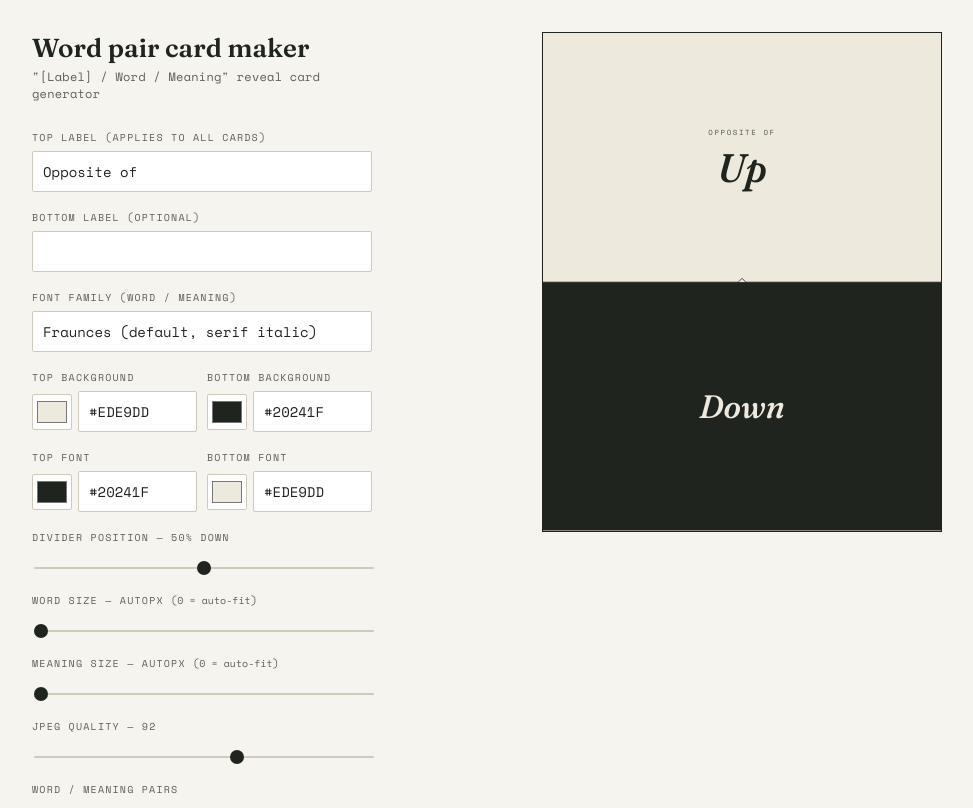
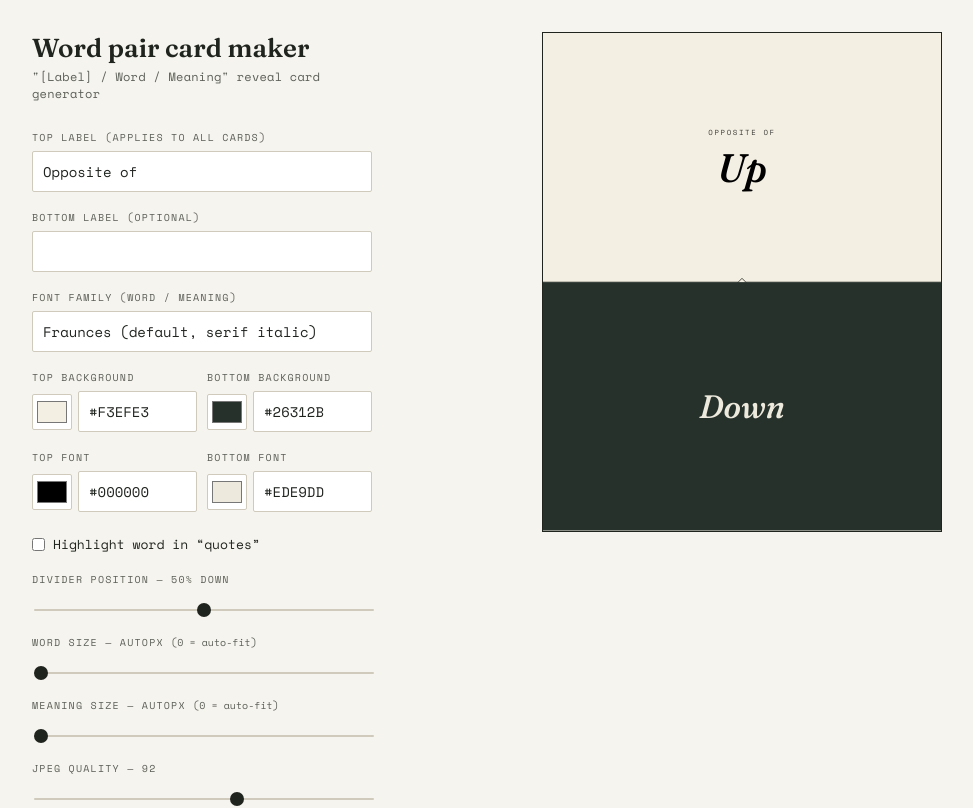
Before and after one commit to jassthecoder/Template, a plain HTML site: page index.html in a window 1280 px wide. Shown: the top 808 px of the page, without its empty margins (88-1061 px from the left). Drawn offline with nearby package versions, Linux system fonts and the light colour scheme.

Commit message:
Update index.html

```diff
--- a/index.html
+++ b/index.html
@@ -16,10 +16,11 @@
     --font-word:'Fraunces',serif;
     --font-style:italic;
     --font-weight:500;
-    --top-bg:#EDE9DD;
-    --bottom-bg:#20241F;
-    --top-font:#20241F;
+    --top-bg:#F3EFE3;
+    --bottom-bg:#26312B;
+    --top-font:#000000;
     --bottom-font:#EDE9DD;
+    --highlight-color:#F5D949;
   }
   *{box-sizing:border-box;}
   body{
@@ -53,6 +54,12 @@
     width:40px; height:36px; padding:2px; flex-shrink:0; cursor:pointer;
   }
   .color-field input[type="text"]{ flex:1; text-transform:uppercase; }
+  input[type="checkbox"]{ width:auto; margin:0; accent-color:var(--ink); }
+  .check-row{ display:flex; align-items:center; gap:8px; text-transform:none; letter-spacing:0; font-size:13px; color:var(--ink); margin:18px 0 6px; cursor:pointer; }
+  .word-highlight, .mini-inner .word-highlight{
+    background:var(--highlight-color); padding:0.05em 0.28em; border-radius:4px;
+    -webkit-box-decoration-break:clone; box-decoration-break:clone;
+  }
   input[type="range"]{
     -webkit-appearance:none; appearance:none; height:2px; background:#cfcabb; padding:0; border:none; margin-top:4px;
   }
@@ -155,15 +162,15 @@
       <div>
         <label for="top-bg-color">Top background</label>
         <div class="color-field">
-          <input type="color" id="top-bg-color" value="#EDE9DD">
-          <input type="text" id="top-bg-hex" value="#EDE9DD" maxlength="7">
+          <input type="color" id="top-bg-color" value="#F3EFE3">
+          <input type="text" id="top-bg-hex" value="#F3EFE3" maxlength="7">
         </div>
       </div>
       <div>
         <label for="bottom-bg-color">Bottom background</label>
         <div class="color-field">
-          <input type="color" id="bottom-bg-color" value="#20241F">
-          <input type="text" id="bottom-bg-hex" value="#20241F" maxlength="7">
+          <input type="color" id="bottom-bg-color" value="#26312B">
+          <input type="text" id="bottom-bg-hex" value="#26312B" maxlength="7">
         </div>
       </div>
     </div>
@@ -171,8 +178,8 @@
       <div>
         <label for="top-font-color">Top font</label>
         <div class="color-field">
-          <input type="color" id="top-font-color" value="#20241F">
-          <input type="text" id="top-font-hex" value="#20241F" maxlength="7">
+          <input type="color" id="top-font-color" value="#000000">
+          <input type="text" id="top-font-hex" value="#000000" maxlength="7">
         </div>
       </div>
       <div>
@@ -181,6 +188,18 @@
           <input type="color" id="bottom-font-color" value="#EDE9DD">
           <input type="text" id="bottom-font-hex" value="#EDE9DD" maxlength="7">
         </div>
+      </div>
+    </div>
+
+    <label class="check-row" for="highlight-toggle" style="margin-top:22px;">
+      <input type="checkbox" id="highlight-toggle">
+      Highlight word in &ldquo;quotes&rdquo;
+    </label>
+    <div id="highlight-color-wrap" style="display:none;">
+      <label for="highlight-color-color">Highlight color</label>
+      <div class="color-field">
+        <input type="color" id="highlight-color-color" value="#F5D949">
+        <input type="text" id="highlight-color-hex" value="#F5D949" maxlength="7">
       </div>
     </div>
 
@@ -318,6 +337,24 @@ Down</textarea>
   wireColorControl('bottom-bg-color', 'bottom-bg-hex', '--bottom-bg');
   wireColorControl('top-font-color', 'top-font-hex', '--top-font');
   wireColorControl('bottom-font-color', 'bottom-font-hex', '--bottom-font');
+  wireColorControl('highlight-color-color', 'highlight-color-hex', '--highlight-color');
+
+  const highlightToggle = document.getElementById('highlight-toggle');
+  const highlightColorWrap = document.getElementById('highlight-color-wrap');
+  highlightToggle.addEventListener('change', () => {
+    highlightColorWrap.style.display = highlightToggle.checked ? 'block' : 'none';
+    syncPreview();
+    regenerate();
+  });
+
+  // Wraps a word in curly quotes with a highlighted background when the toggle is on.
+  function renderWordContent(word){
+    const safe = escapeHtml(word);
+    if(highlightToggle.checked){
+      return '\u201C<span class="word-highlight">' + safe + '</span>\u201D';
+    }
+    return safe;
+  }
 
   function syncCardScale(){
     const displayWidth = cardStageWrapper.clientWidth;
@@ -481,7 +518,7 @@ Down</textarea>
     }
     const pairs = parsePairs(bulkInput.value);
     const first = pairs[0] || { word: '', meaning: '' };
-    pWord.textContent = first.word || 'word';
+    pWord.innerHTML = renderWordContent(first.word || 'word');
     pMeaning.textContent = first.meaning || 'meaning';
     setWordSize(pWord, first.word);
     setMeaningSize(pMeaning, first.meaning);
@@ -510,7 +547,7 @@ Down</textarea>
     inner.innerHTML =
       '<div class="half">' +
         '<div class="eyebrow">' + escapeHtml(labelTopIn.value || '') + '</div>' +
-        '<div class="word">' + escapeHtml(entry.word) + '</div>' +
+        '<div class="word">' + renderWordContent(entry.word) + '</div>' +
       '</div>' +
       '<div class="divider"></div>' +
       '<div class="half bottom-half">' +
```
